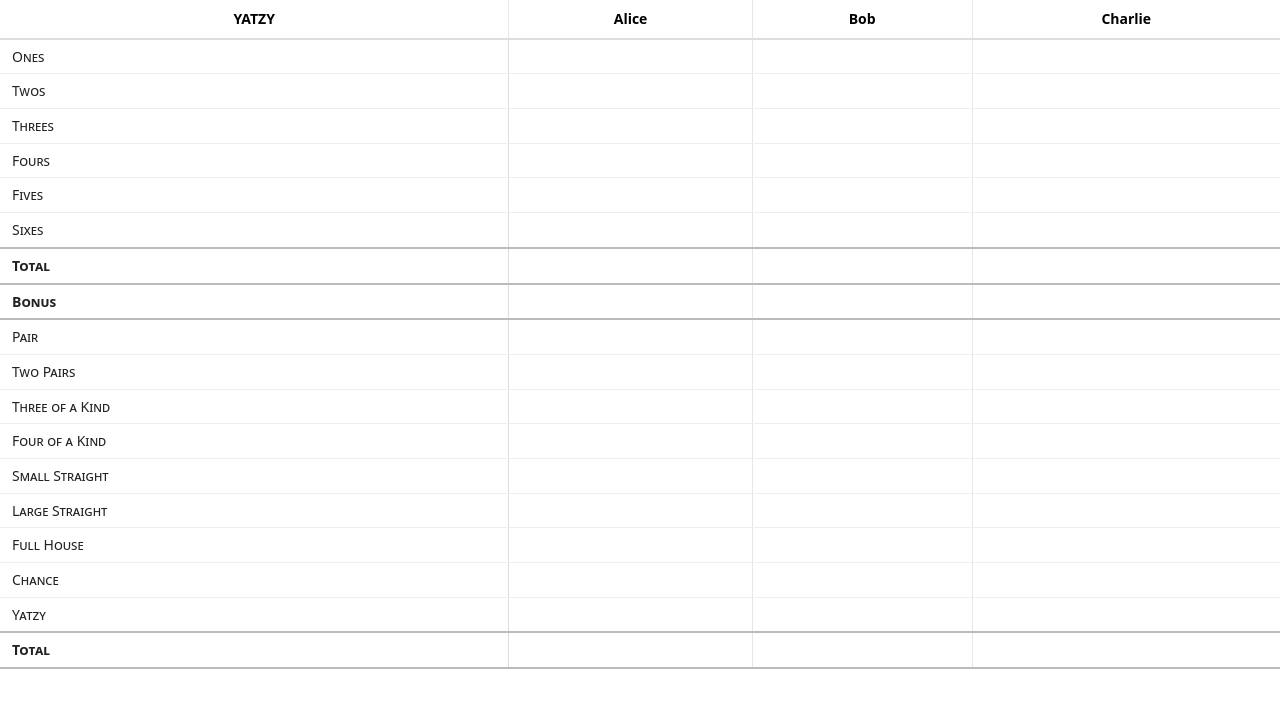
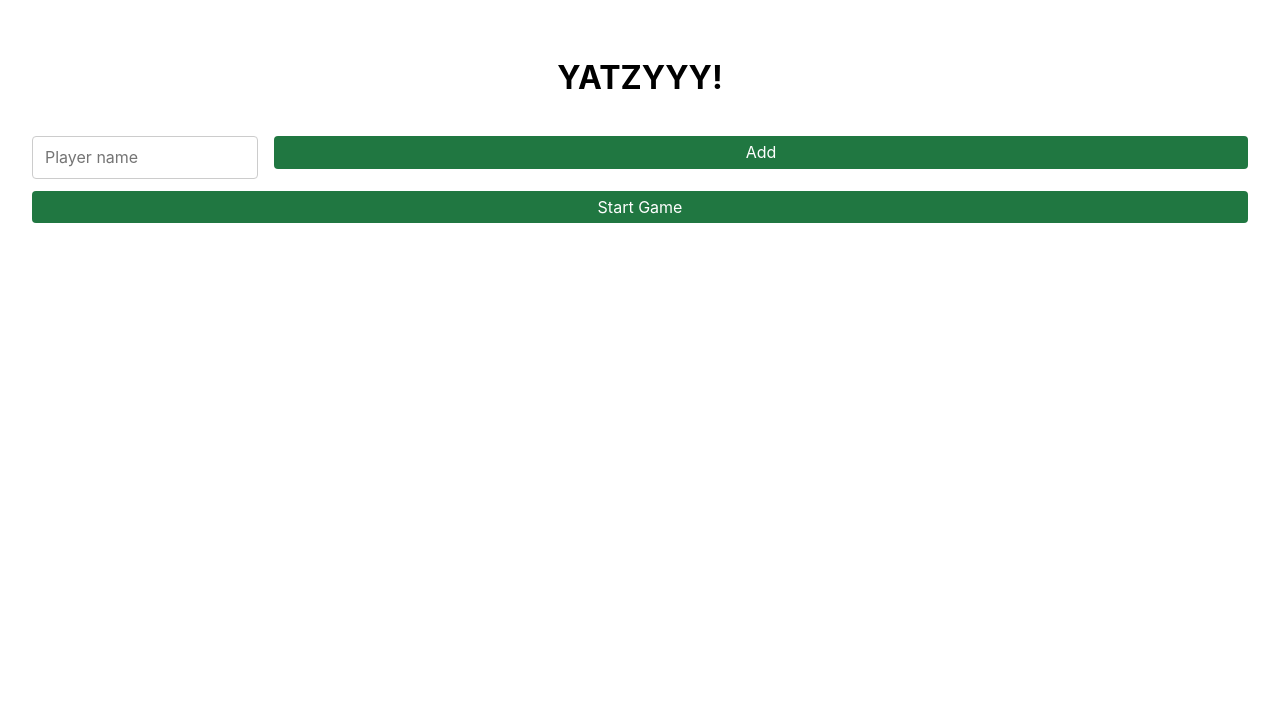
Before and after one commit to dardandauti/jatzie, a React (Vite) app: page / in a window 1280 px wide. Shown: the top 708 px of the page. Built offline with nearby package versions, Linux system fonts and the light colour scheme.

Commit message:
added front page to add pages

```diff
--- a/src/App.tsx
+++ b/src/App.tsx
@@ -1,3 +1,5 @@
+import { useState } from "react";
+import AddPlayers from "./components/AddPlayers";
 import YatzyTable from "./components/YatzyTable";
 import { LocaleProvider, useLocale } from "./locale/LocaleContext";
 
@@ -12,8 +14,8 @@ function LangSelector() {
     ja: "🇯🇵",
   };
   return (
-    <div style={{ marginBottom: 12 }}>
-      <label style={{ marginRight: 8 }}>{t("ui.language")}</label>
+    <div>
+      <label>{t("ui.language")}</label>
       <select value={lang} onChange={(e) => setLang(e.currentTarget.value)}>
         {available.map((a) => (
           <option key={a} value={a}>
@@ -26,12 +28,16 @@ function LangSelector() {
 }
 
 function App() {
-  const players = ["Alice", "Bob", "Charlie"];
+  const [players, setPlayers] = useState<string[]>([]);
 
   return (
     <LocaleProvider>
       {/* <LangSelector /> */}
-      <YatzyTable players={players} />
+      {players.length === 0 ? (
+        <AddPlayers setPlayers={setPlayers} />
+      ) : (
+        <YatzyTable players={players} />
+      )}
     </LocaleProvider>
   );
 }
--- /dev/null
+++ b/src/components/AddPlayers.tsx
@@ -0,0 +1,51 @@
+import { useState } from "react";
+
+const AddPlayers = ({
+  setPlayers,
+}: {
+  setPlayers: (list: string[]) => void;
+}) => {
+  const [players, setTempPlayers] = useState<string[]>([]);
+  const [name, setName] = useState<string>("");
+
+  const addPlayer = () => {
+    const trimmed = name.trim();
+    if (trimmed === "") return;
+    setTempPlayers((prev) => [...prev, trimmed]);
+    setName("");
+  };
+
+  return (
+    <div className="add-players-container">
+      <h1>YATZYYY!</h1>
+      {players.map((p, idx) => (
+        <p key={idx} className="player-name">
+          {p}
+        </p>
+      ))}
+      <div className="add-player-inputs">
+        <input
+          id="player_name_input"
+          value={name}
+          onChange={(e) => setName(e.currentTarget.value)}
+          onKeyDown={(e) => {
+            if (e.key === "Enter") {
+              e.preventDefault();
+              addPlayer();
+            }
+          }}
+          placeholder="Player name"
+        />
+        <button onClick={addPlayer}>Add</button>
+      </div>
+      <button
+        disabled={players.length === 0}
+        onClick={() => setPlayers(players)}
+      >
+        Start Game
+      </button>
+    </div>
+  );
+};
+
+export default AddPlayers;
--- a/src/components/YatzyTable.tsx
+++ b/src/components/YatzyTable.tsx
@@ -9,7 +9,6 @@ const YatzyTable = ({ players }: { players: string[] }) => {
 
   type Action =
     | { type: "SET_CELL"; player: string; row: string; value: number | null }
-    | { type: "BULK_SET"; player: string; changes: Partial<PlayerRecord> }
     | { type: "LOAD_STATE"; state: State }
     | { type: "RESET_PLAYER"; player: string };
 
@@ -63,39 +62,6 @@ const YatzyTable = ({ players }: { players: string[] }) => {
         newState[player] = newPlayer;
         return newState;
       }
-      /* case "BULK_SET": {
-        const { player, changes } = action;
-        const newState: State = { ...state };
-        const prevPlayer = state[player] ?? {};
-        const newPlayer: PlayerRecord = {
-          ...prevPlayer,
-          ...(changes as PlayerRecord),
-        };
-
-        const playerFinished = BASE_KEYS.every((k) => newPlayer[k] != null);
-        if (playerFinished) {
-          const upperSum = UPPER_KEYS.reduce(
-            (acc, key) => acc + (Number(newPlayer[key]) || 0),
-            0
-          );
-          newPlayer["upperTotal"] = upperSum;
-          newPlayer["bonus"] = upperSum >= 63 ? 50 : 0;
-          const bonusVal = Number(newPlayer["bonus"]) || 0;
-          const gameSum =
-            BASE_KEYS.reduce(
-              (acc, key) => acc + (Number(newPlayer[key]) || 0),
-              0
-            ) + bonusVal;
-          newPlayer["gameTotal"] = gameSum;
-        } else {
-          newPlayer["upperTotal"] = null;
-          newPlayer["bonus"] = null;
-          newPlayer["gameTotal"] = null;
-        }
-
-        newState[player] = newPlayer;
-        return newState;
-      } */
       case "LOAD_STATE": {
         // Normalize loaded state so derived fields are only computed when base keys are complete
         const loaded = action.state;
--- a/src/index.css
+++ b/src/index.css
@@ -1,3 +1,13 @@
+:root {
+  --bg-color: #f9f9f9;
+  --input-bg-color: #ffffff;
+  --input-border-color: #ccc;
+  --input-focus-border-color: #888;
+  --text-color: #222;
+  --border-color: #333;
+  --button-color: #207741;
+}
+
 input {
   all: unset;
   max-width: 50px;
@@ -85,3 +95,73 @@ table td:last-child {
 .gameTotal {
   border-bottom: 2px solid #bbb;
 }
+
+.player-name {
+  font-weight: 600;
+  white-space: nowrap;
+  text-overflow: ellipsis;
+  max-width: 100px;
+  overflow: hidden;
+
+  background-color: var(--bg-color);
+  border: solid 1px var(--border-color);
+  border-radius: 4px;
+  padding: 4px 8px;
+}
+
+.add-players-container {
+  padding: 32px;
+  display: flex;
+  flex-direction: column;
+  align-items: center;
+  justify-content: center;
+  gap: 12px;
+
+  & input {
+    min-width: 200px;
+  }
+}
+.add-player-inputs {
+  display: flex;
+  flex-direction: row;
+  gap: 16px;
+  width: 100%;
+  & button {
+    height: 100%;
+  }
+}
+
+#player_name_input {
+  padding: 8px 12px;
+  border: 1px solid var(--input-border-color);
+  border-radius: 4px;
+  background-color: var(--input-bg-color);
+  color: var(--text-color);
+  flex-grow: 1;
+}
+
+button {
+  all: unset;
+  background-color: var(--button-color);
+  color: white;
+  height: 32px;
+  padding: 0.25rem 1.5rem;
+  box-sizing: border-box;
+  border-radius: 4px;
+  width: 100%;
+  text-align: center;
+}
+
+p.player-name {
+  margin: 0;
+  width: 100%;
+  padding: 4px 8px;
+  background-color: var(--bg-color);
+  border: solid 1px var(--border-color);
+  border-radius: 4px;
+  max-width: 200px;
+  white-space: nowrap;
+  overflow: hidden;
+  text-overflow: ellipsis;
+  text-align: center;
+}
```
